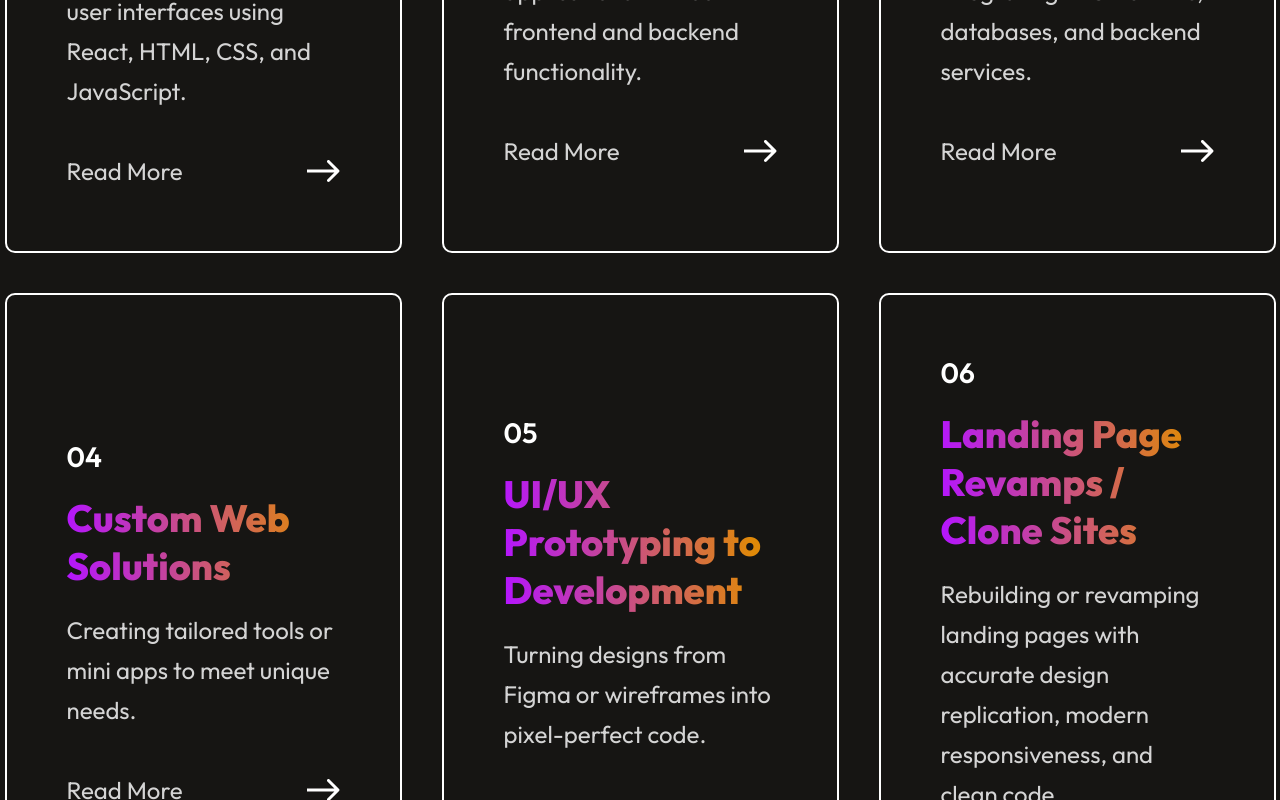
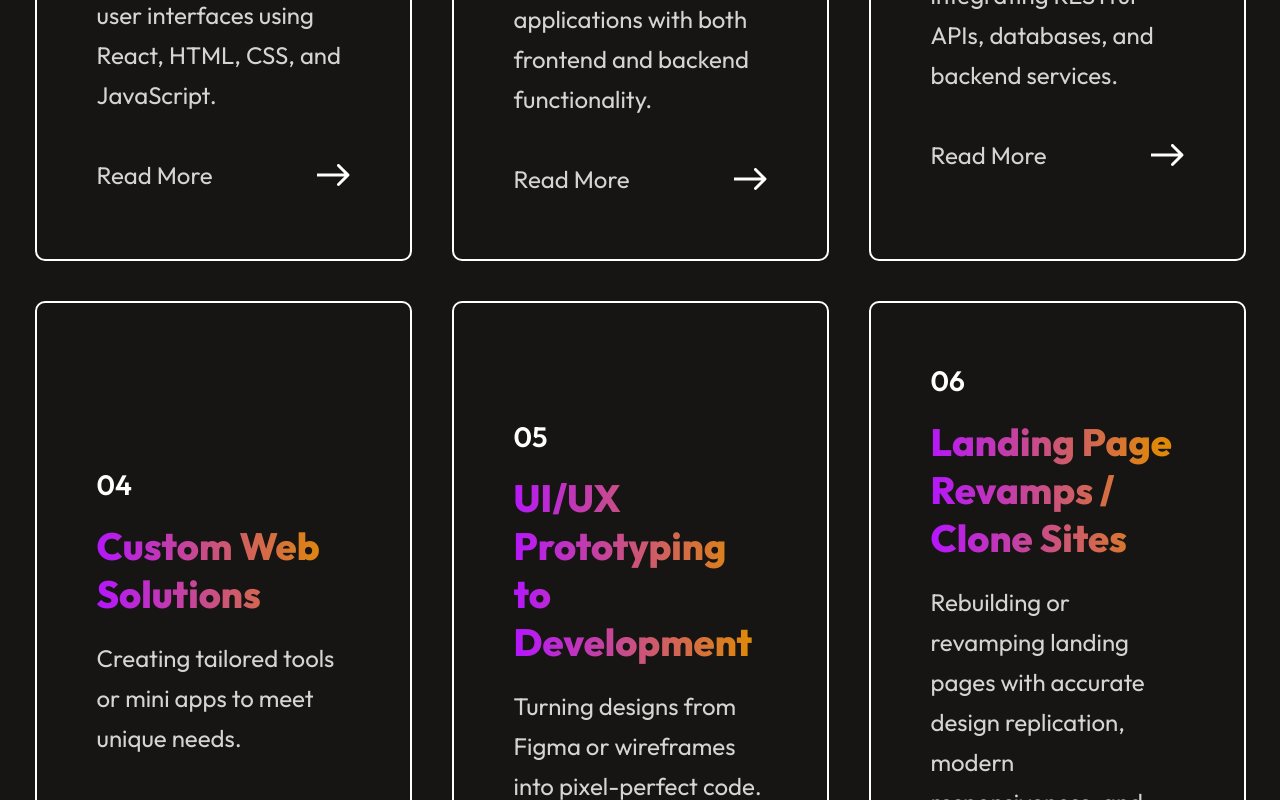
Before and after one commit to amanrajpoot5612/portfolio-react, a React (Vite) app: page / in a window 1280 px wide. Shown: the part 3680-4480 px from the top of the page. Built offline with nearby package versions, Linux system fonts and the light colour scheme.

Commit message:
feat: update Services component with link functionality and enhance read more styling

```diff
--- a/src/Components/Services.css
+++ b/src/Components/Services.css
@@ -67,3 +67,14 @@
     transform: scale(1.05);
     transition: 0.4s;
 }
+
+.read-more-link p{
+    padding: 0;
+    margin: 0;
+    width: 100px;
+}
+
+.read-more-link{
+    display: flex;
+    gap: 0px;
+}
--- a/src/Components/Services.jsx
+++ b/src/Components/Services.jsx
@@ -17,8 +17,12 @@
                 <h2>{services.s_name}</h2>
                 <p>{services.s_desc}</p>
                 <div className="services-readmore">
-                    <p>Read More</p>
+                    <a href={services.s_link} className='read-more-link' target='1'>
+                      <p>
+                      Read More
+                      </p>
                     <img src= {arrow_icon} alt="arrow-icon" />
+                    </a>
                 </div>
                 </div>})}
         </div>
--- a/src/index.css
+++ b/src/index.css
@@ -4,7 +4,7 @@
 }
 
 body{
-  height: 1000vh;
+  max-height: 1000vh;
   background-color: #161513;
   color: white;
   font-family: 'outfit';
```
